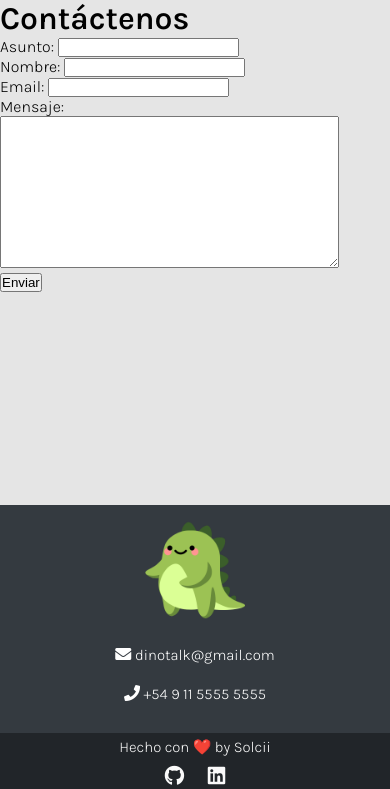
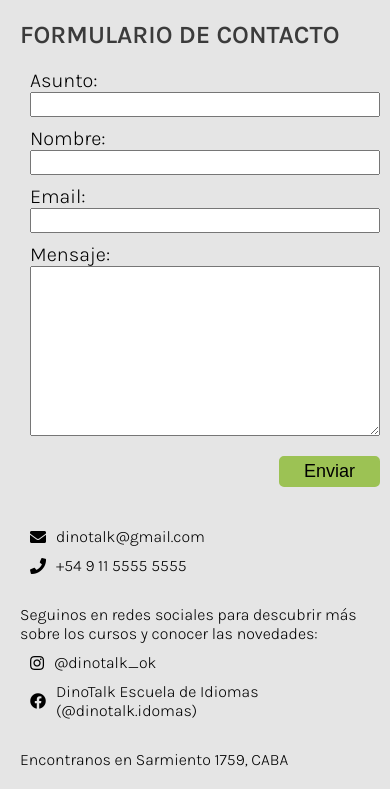
Before and after one commit to Solcii/DinoTalk, a Django app: page /contacto/ in a window 390 px wide; the page is wider, and only the part inside the window is pictured. Shown: the part 80-869 px from the top of that part. Run offline with Django 3.2, Linux system fonts and the light colour scheme; some libraries are stand-ins or nearby versions.

Commit message:
estilo formulario

```diff
--- a/cursos/forms.py
+++ b/cursos/forms.py
@@ -4,4 +4,4 @@ class FormularioContacto(forms.Form):
     asunto = forms.CharField()
     nombre = forms.CharField()
     email = forms.EmailField()
-    mensaje = forms.CharField(widget=forms.Textarea)
+    mensaje = forms.CharField(widget=forms.Textarea(attrs={'rows': 8, 'cols': 100}))
--- /dev/null
+++ b/static/css/contacto.css
@@ -0,0 +1,110 @@
+main {
+    display: flex;
+}
+
+.contenedor-form-datos {
+    width: 50%;
+    display: flex;
+    flex-direction: column;
+    margin: 2rem;
+}
+
+.contenedor-datos-contacto {
+    margin: 1rem;
+}
+
+.titulo-contacto {
+    text-transform: uppercase;
+    color: #3b3b3b;
+    font-size: 3rem;
+    margin: 1rem;
+}
+
+.mensaje-error {
+    color: rgb(233, 14, 14);
+    font-size: 1.8rem;
+}
+
+.formulario-contacto {
+    margin: 1rem;
+    display: flex;
+    flex-direction: column;
+}
+
+.contenedor-campos-formulario label {
+    font-size: 2rem;
+}
+
+.contenedor-campos-formulario input {
+    font-size: 1.8rem;
+}
+
+#id_mensaje {
+    font-size: 1.8rem;
+}
+
+.contenedor-campos-formulario p {
+    margin: 1rem;
+    display: flex;
+    flex-direction: column;
+}
+
+.boton-formulario {
+    padding: 0 2rem;
+    margin: 1rem;
+    font-size: 1.8rem;
+    border-radius: 0.5rem;
+    border: 0.5rem solid #9CC254;
+    background: #9CC254;
+    color: #000;
+    align-self: flex-end;
+}
+
+.datos-generales {
+    margin-right: 2rem;
+}
+
+.datos-contacto {
+    display: flex;
+    align-items: center;
+    margin: 1rem;
+}
+
+.icono-contacto {
+    margin-right: 1rem;
+}
+
+.frase-contacto {
+    margin-top: 3rem;
+}
+
+.direccion {
+    margin: 8rem 2rem 2rem;
+}
+
+.frase-direccion {
+    margin-bottom: 2rem;
+}
+
+.mapa {
+    max-width: 100%;
+}
+
+@media (max-width: 768px) {
+    main {
+        flex-direction: column;
+    }
+    .contenedor-form-datos {
+        width: 100%;
+        margin: 1rem;
+    }
+    .direccion {
+        margin-top: 0;
+    }
+}
+
+@media (max-width: 576px) {
+    .titulo-contacto {
+        font-size: 2.5rem;
+    }
+}
--- a/templates/contacto.html
+++ b/templates/contacto.html
@@ -1,13 +1,48 @@
-{% extends 'base.html' %}{% block main %}
+{% extends 'base.html' %} {% load static %}
 
-<h1>Contáctenos</h1>
+<!-- Hoja de estilos de esta pagina -->
+{% block styles %} {% static 'css/contacto.css' %} {% endblock styles %}
+
+<!-- Contenido de esta pagina -->
+{% block main %}
+<div class="contenedor-form-datos">
+    <section class="contenedor-formulario">
+        <h1 class="titulo-contacto">Formulario de contacto</h1>
         {% if form.errors %}
         <p class="mensaje-error">Por favor revisa este campo</p>
         {% endif %}
-<form action="" method="POST" class="formulario-conctacto">{% csrf_token %}
+        <form action="" method="POST" class="formulario-contacto">{% csrf_token %}
             <div class="contenedor-campos-formulario">
                 {{ form.as_p }}
             </div>
-    <input type="submit" value="Enviar">
+            <input type="submit" value="Enviar" class="boton-formulario">
         </form>
+    </section>
+    <section class="contenedor-datos-contacto">
+        <div class="datos-generales">
+            <div class="datos-contacto">
+                <i class="fas fa-envelope icono-contacto"></i>
+                <p class="informacion-contacto">dinotalk@gmail.com</p>
+            </div>
+            <div class="datos-contacto">
+                <i class="fas fa-phone icono-contacto"></i>
+                <p>+54 9 11 5555 5555</p>
+            </div>
+            <p class="informacion-contacto frase-contacto">Seguinos en redes sociales para descubrir más sobre los cursos y conocer las novedades:</p>
+            <div class="datos-contacto">
+                <i class="fab fa-instagram icono-contacto"></i>
+                <p class="informacion-contacto">@dinotalk_ok</p>
+            </div>
+            <div class="datos-contacto">
+                <i class="fab fa-facebook icono-contacto"></i>
+                <p class="informacion-contacto">DinoTalk Escuela de Idiomas (@dinotalk.idomas)</p>
+            </div>
+        </div>
+    </section>
+</div>
+<section class="direccion">
+    <p class="informacion-contacto frase-direccion">Encontranos en Sarmiento 1759, CABA</p>
+    <iframe class="mapa" src="https://www.google.com/maps/embed?pb=!1m18!1m12!1m3!1d3283.946964785964!2d-58.39379498477023!3d-34.605502580459046!2m3!1f0!2f0!3f0!3m2!1i1024!2i768!4f13.1!3m3!1m2!1s0x95bccac3d4cec7e9%3A0x2df842ef71ea062a!2sSarmiento%201759%2C%20C1042%20ABG%2C%20Buenos%20Aires!5e0!3m2!1ses!2sar!4v1638977052732!5m2!1ses!2sar"
+        width="1200" height="500" style="border:0;" allowfullscreen="" loading="lazy"></iframe>
+</section>
 {% endblock main %}
```
Lines whose indentation alone changed are shown as unchanged.
